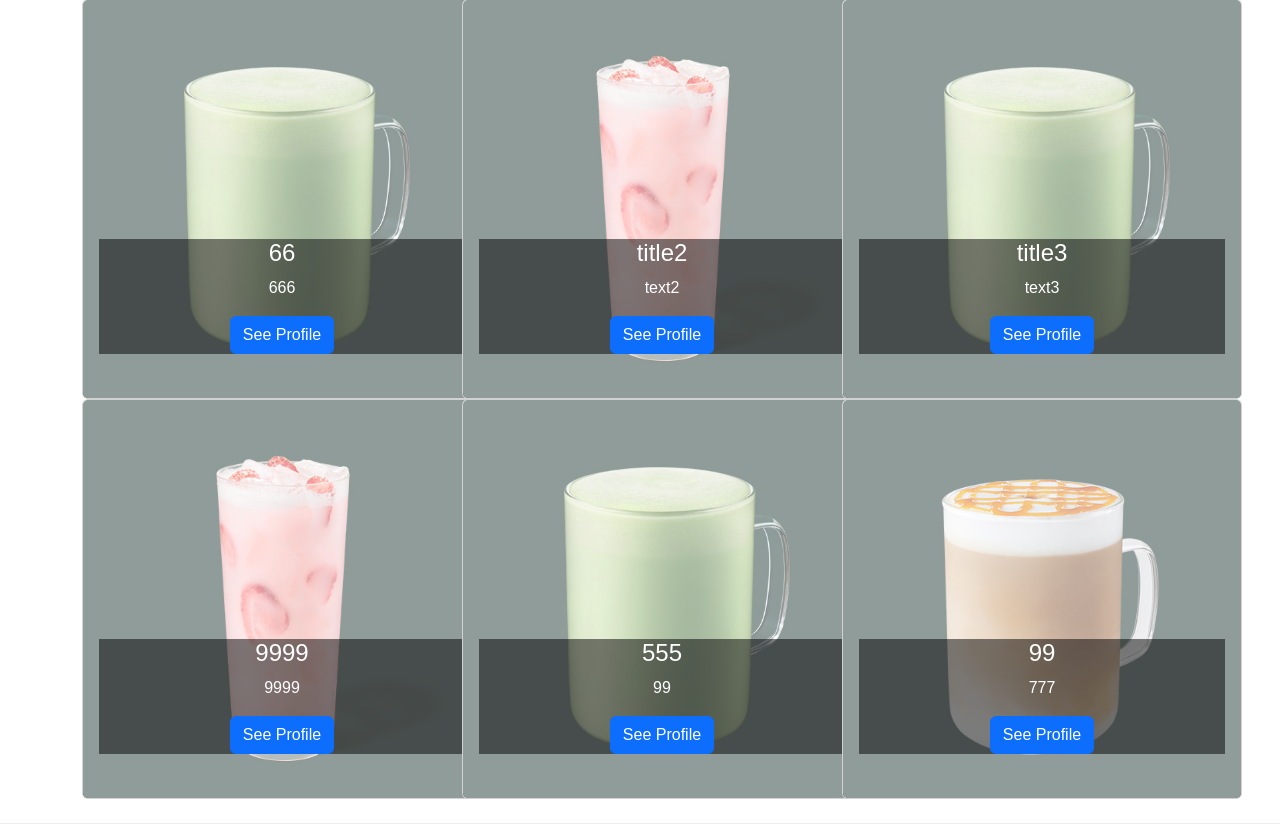
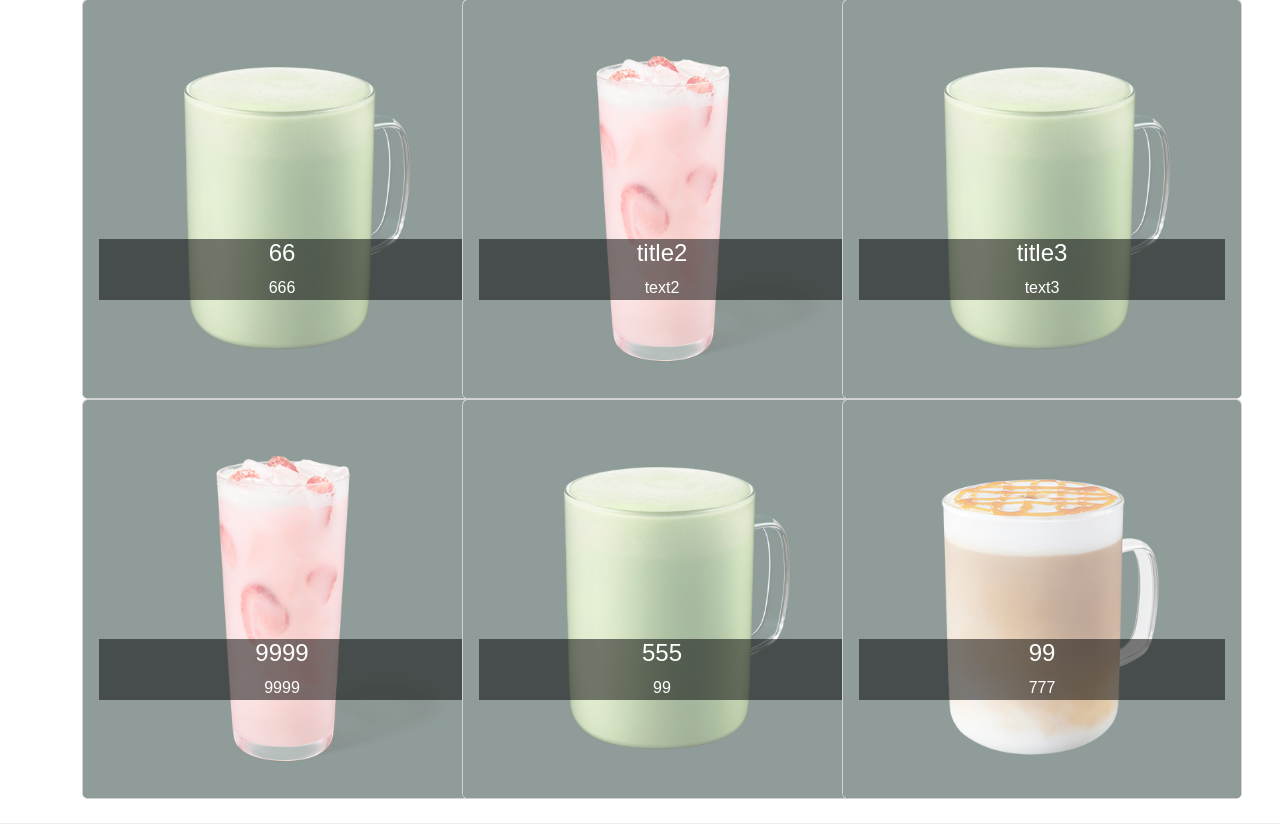
Before and after one commit to blackmutton/project20240714, a PHP site: page / in a window 1280 px wide. Shown: the part 267-1091 px from the top of the page. Run offline with PHP 8.4, Linux system fonts and the light colour scheme; data comes from the database, SQL or seed files in the repository.

Commit message:
調整版型

```diff
--- a/front/main.php
+++ b/front/main.php
@@ -40,7 +40,6 @@
                             <h4 class="card-title"><?=$row['title']?></h4>
                             <p class="card-text"><?=$row['text']?>
                             </p>
-                            <a href="#" class="btn btn-primary">See Profile</a>
                         </div>
                     </div>
                 </div>
```
